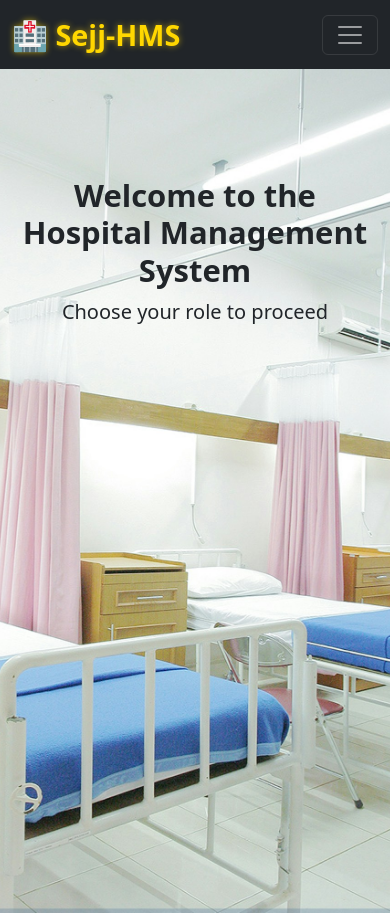
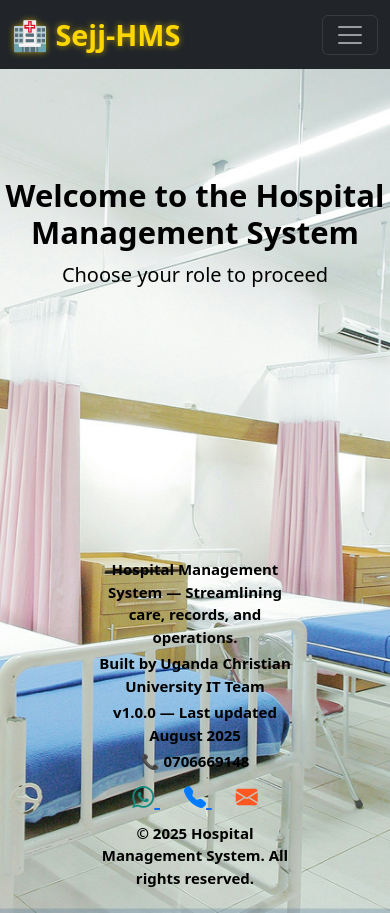
Before and after one commit to sejjtechnologies/hospital_mgmt_core, a Flask app: page / in a window 390 px wide. Run offline with Flask 3, Linux system fonts and the light colour scheme.

Commit message:
Responsive landing page: mobile scaling and layout fixes

```diff
--- a/templates/landing_page.html
+++ b/templates/landing_page.html
@@ -5,14 +5,23 @@
   <meta name="viewport" content="width=device-width, initial-scale=1">
   <title>Hospital Management System</title>
   <link href="https://cdn.jsdelivr.net/npm/bootstrap@5.3.0/dist/css/bootstrap.min.css" rel="stylesheet">
+  <link href="https://cdn.jsdelivr.net/npm/bootstrap-icons@1.10.5/font/bootstrap-icons.css" rel="stylesheet">
   <style>
+    body, html {
+      margin: 0;
+      padding: 0;
+      height: 100%;
+      position: relative;
+    }
+
     .background-wrapper {
       background-image: url('{{ url_for("static", filename="images/image3.png") }}');
       background-size: cover;
       background-position: center;
       background-repeat: no-repeat;
       min-height: 100vh;
-            padding-top: 60px; /* ensures space below navbar */
+      padding-top: 60px;
+      position: relative;
     }
 
     .btn-green {
@@ -20,7 +29,7 @@
       color: white;
       border: none;
       box-shadow: 0 0 8px rgba(40, 167, 69, 0.4);
-            text-shadow: 0 0 4px rgba(255, 255, 255, 0.8); /* shiny white text */
+      text-shadow: 0 0 4px rgba(255, 255, 255, 0.8);
     }
 
     .btn-green:hover {
@@ -32,9 +41,49 @@
 
     .navbar-brand {
       font-size: 1.8rem;
-            color: #FFD700 !important; /* gold */
+      color: #FFD700 !important;
       text-shadow: 0 0 6px rgba(255, 215, 0, 0.6);
     }
+
+    .welcome-section h1,
+    .welcome-section p {
+      color: #000000;
+      text-shadow: none;
+    }
+
+    .footer-overlay {
+      position: absolute;
+      bottom: 20px;
+      left: 50%;
+      transform: translateX(-50%);
+      text-align: center;
+      font-size: 15px;
+      font-weight: 600;
+    }
+
+    .footer-overlay p,
+    .footer-overlay span,
+    .footer-overlay h1,
+    .footer-overlay h2,
+    .footer-overlay h3 {
+      color: #000000;
+      margin: 4px 0;
+    }
+
+    .contact-icons a {
+      margin: 0 12px;
+      font-size: 22px;
+      transition: transform 0.2s ease, opacity 0.2s ease;
+    }
+
+    .contact-icons a:hover {
+      transform: scale(1.2);
+      opacity: 0.85;
+    }
+
+    .bi-whatsapp { color: #128C7E; }
+    .bi-telephone-fill { color: #007BFF; }
+    .bi-envelope-fill { color: #FF5722; }
   </style>
 </head>
 <body>
@@ -42,7 +91,7 @@
 <!-- Black Navbar -->
 <nav class="navbar navbar-expand-lg navbar-dark bg-dark sticky-top">
   <div class="container-fluid">
-        <a class="navbar-brand fw-bold" href="#">🏥 Sejj-HMS </a>
+    <a class="navbar-brand fw-bold" href="#">🏥 Sejj-HMS</a>
     <button class="navbar-toggler" type="button" data-bs-toggle="collapse" data-bs-target="#navbarRoles" aria-controls="navbarRoles" aria-expanded="false" aria-label="Toggle navigation">
       <span class="navbar-toggler-icon"></span>
     </button>
@@ -61,9 +110,29 @@
 <!-- Background Section -->
 <div class="background-wrapper">
   <!-- Welcome Section -->
-    <div class="container mt-5 text-center">
+  <div class="welcome-section mt-5 text-center">
     <h1 class="display-5 fw-bold">Welcome to the Hospital Management System</h1>
     <p class="lead">Choose your role to proceed</p>
+  </div>
+
+  <!-- Footer Overlay -->
+  <div class="footer-overlay">
+    <p>Hospital Management System — Streamlining care, records, and operations.</p>
+    <p>Built by Uganda Christian University IT Team</p>
+    <p>v1.0.0 — Last updated August 2025</p>
+    <p>📞 0706669148</p>
+    <div class="contact-icons mt-2">
+      <a href="https://wa.me/256700000000" target="_blank" title="WhatsApp">
+        <i class="bi bi-whatsapp"></i>
+      </a>
+      <a href="tel:+256700000000" title="Call Us">
+        <i class="bi bi-telephone-fill"></i>
+      </a>
+      <a href="mailto:support@hospital-system.ucu.ac.ug" title="Email">
+        <i class="bi bi-envelope-fill"></i>
+      </a>
+    </div>
+    <p class="mt-2">© 2025 Hospital Management System. All rights reserved.</p>
   </div>
 </div>
 
```
Lines whose indentation alone changed are shown as unchanged.
